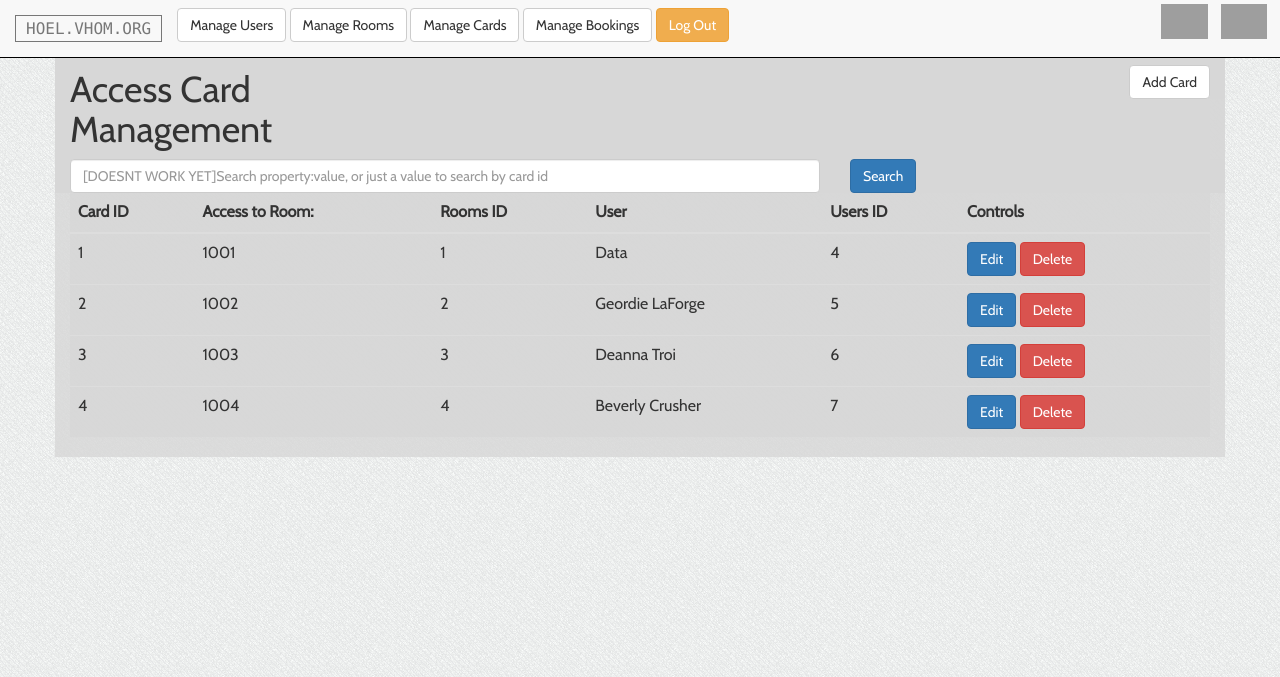
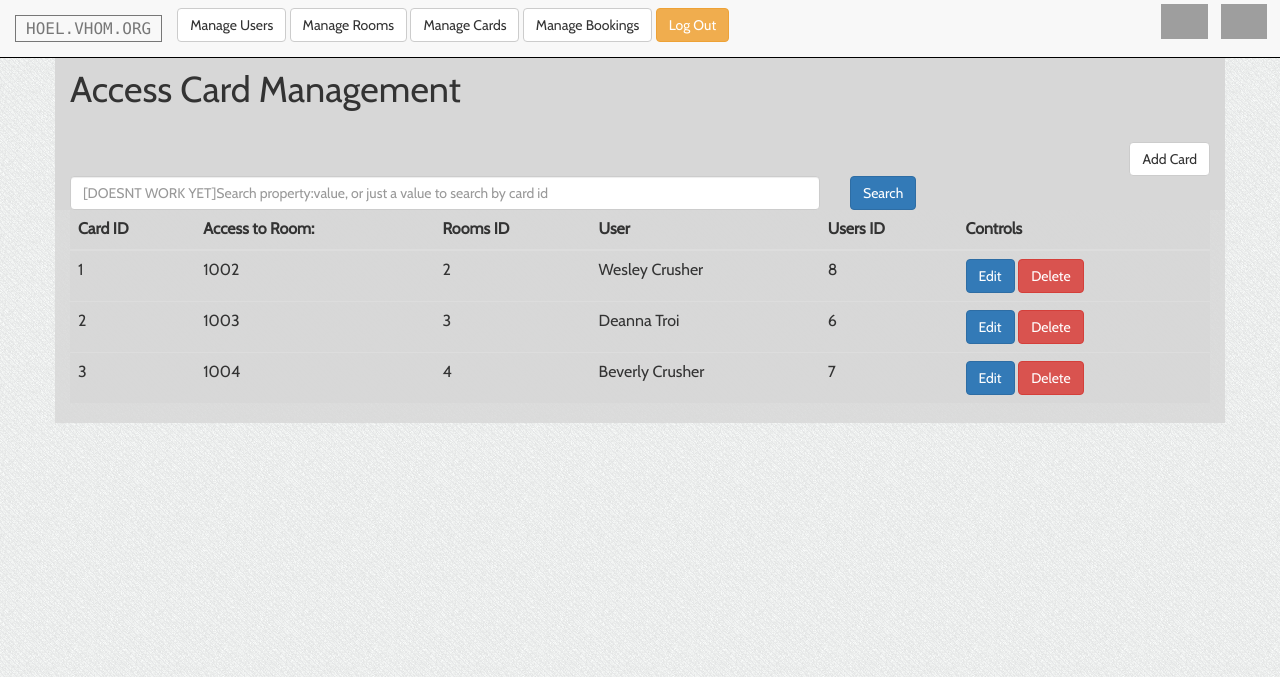
Before and after one commit to spkvn/hoel, a Laravel app: page /admin/cards in a window 1280 px wide. Shown: the top 677 px of the page. Run offline with Laravel 8, Linux system fonts and the light colour scheme; a user stored in the database is signed in; data comes from the database, SQL or seed files in the repository; settings files or empty folders that the repository lacks are supplied; grey boxes are pictures that could not be loaded.

Commit message:
Initial Cards test

```diff
--- a/app/Http/Controllers/CardController.php
+++ b/app/Http/Controllers/CardController.php
@@ -21,12 +21,12 @@ class CardController extends Controller
             'email' => 'required|email'
     	]);
 
-    	$user = User::where('email', '=', request('email'))
+    	$user = User::where('email', 'like', request('email'))
     				->where('category' , '=', 'Patron')
-    				->first();
+    				->firstOrFail();
 
     	$room = Room::where('room_number','=', request('room_number'))
-    				->first();
+    				->firstOrFail();
 
 		$card = Card::create([
     		'access' => $room->id,
--- a/resources/views/admin/cards.blade.php
+++ b/resources/views/admin/cards.blade.php
@@ -2,10 +2,10 @@
 @extends('layouts.master')
 	<link href="{{URL::asset('css/k_table.css')}}" type="text/css" rel="stylesheet">
 	<div class="row">
-		<div class="col-xs-4">
+		<div class="col-xs-12">
 			<h1>Access Card Management</h1>
 		</div>
-		<div class="col-xs-8">
+		<div class="col-xs-12">
 			<a href="/admin/card/create">
 				<button class="btn btn-default" style="float:right;margin-top:2%;">
 					Add Card
@@ -46,11 +46,12 @@
 	    			@endif
 	    			<td>
 	    				<a href="/admin/card/{{$card->id}}">
-	    					<button class="btn btn-primary">Edit</button>
+	    					<button id="editCard{{$card->id}}" class="btn btn-primary">Edit</button>
 	    				</a>
 
 
-						<button type="button" class="btn btn-danger" data-toggle="modal"
+						<button type="button" id="deleteCard{{$card->id}}"
+								class="btn btn-danger" data-toggle="modal"
 								data-target="#deleteModal{{$card->id}}">
 								Delete
 						</button>
@@ -72,10 +73,14 @@
 									</div>
 									<div class="modal-footer">
 										<form class="form-inline" method="POST" action="/admin/card/{{$card->id}}">
-											<button type="button" class="btn btn-primary" data-dismiss="modal">Close</button>
+											<button type="button" class="btn btn-primary"
+													data-dismiss="modal">
+												Close
+											</button>
 											{{method_field('DELETE')}}
 											{{csrf_field()}}
-											<input type="submit" class="btn btn-danger" value="Delete">
+											<input  type="submit" id="delButton{{$card->id}}"
+													class="btn btn-danger" value="Delete">
 										</form>
 									</div>
 								</div>
```
Also changed, not shown: database/seeds/CardsTableSeeder.php (+5 -5 lines), tests/Browser/AdminCardTest.php (added, +103 -0 lines).
